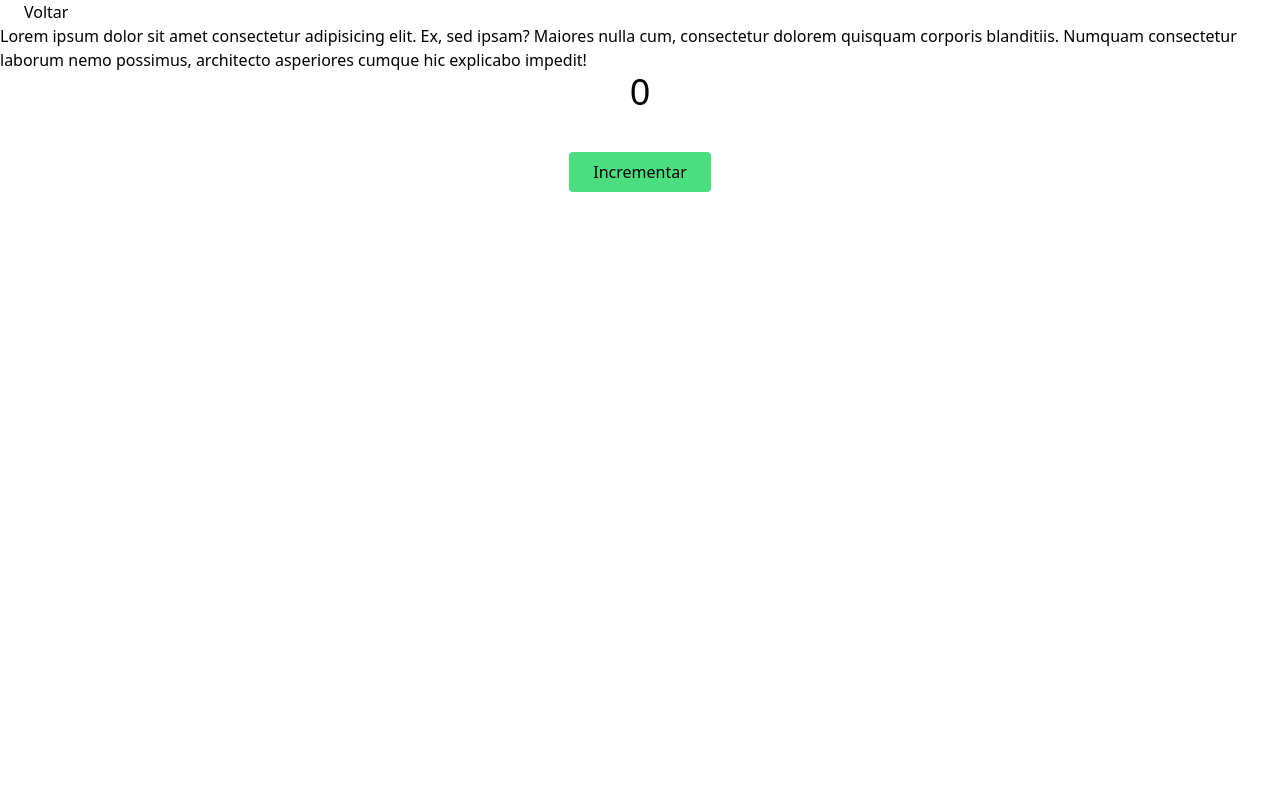
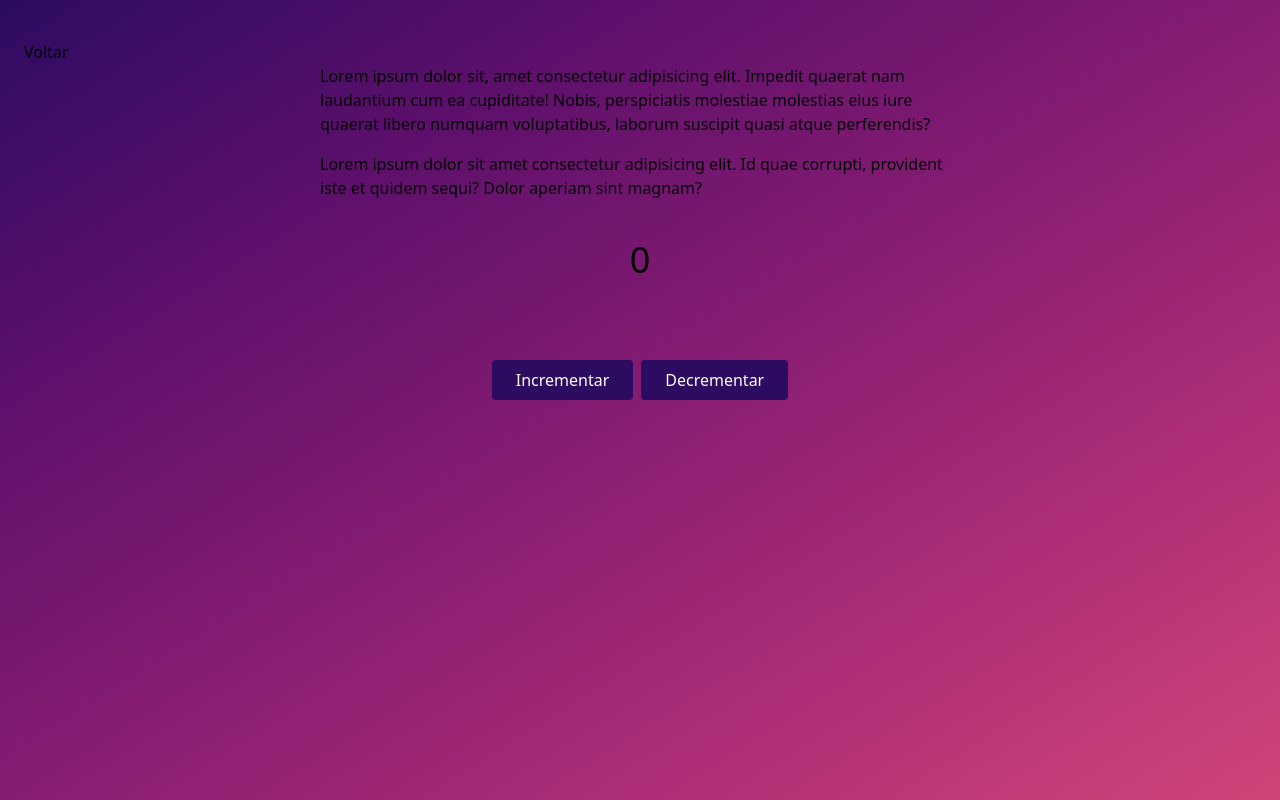
Before and after one commit to fernandoprestes/boilerplate-vue3-js, a Vue app: page /about in a window 1280 px wide. Built offline with nearby package versions, Linux system fonts and the light colour scheme; some icons are missing.

Commit message:
add tailwind colors config

```diff
--- a/package.json
+++ b/package.json
@@ -1,7 +1,6 @@
 {
   "name": "boilerplate-vue3-js",
-  "private": true,
-  "version": "0.0.0",
+  "license": "MIT",
   "scripts": {
     "dev": "vite",
     "build": "vite build",
--- a/src/App.vue
+++ b/src/App.vue
@@ -1,3 +1,13 @@
 <template>
-  <router-view />
+  <div class="container__background">
+    <router-view />
+  </div>
 </template>
+<style
+  lang="css"
+  scoped
+>
+  .container__background {
+    background-image: linear-gradient(to right bottom, #2c0b61, #5d106b, #861c72, #ad2e76, #d04579);
+  }
+</style>
--- a/src/pages/About/index.vue
+++ b/src/pages/About/index.vue
@@ -1,6 +1,8 @@
 <template>
+  <div class="h-screen">
+    <div class="container pt-10">
       <button
-    class="flex items-center justify-center gap-2"
+        class="flex items-center justify-center gap-2 hover:text-primary-300"
         @click="$router.push({ name: 'Home' })"
       >
         <span
@@ -9,19 +11,36 @@
         ></span
         >Voltar
       </button>
-  <div class="container">
-    Lorem ipsum dolor sit amet consectetur adipisicing elit. Ex, sed ipsam? Maiores nulla cum, consectetur dolorem
-    quisquam corporis blanditiis. Numquam consectetur laborum nemo possimus, architecto asperiores cumque hic explicabo
-    impedit!
     </div>
-  <div class="container flex flex-col items-center justify-center space-y-10">
+    <div class="container w-1/2 space-y-4">
+      <p>
+        Lorem ipsum dolor sit, amet consectetur adipisicing elit. Impedit quaerat nam laudantium cum ea cupiditate!
+        Nobis, perspiciatis molestiae molestias eius iure quaerat libero numquam voluptatibus, laborum suscipit quasi
+        atque perferendis?
+      </p>
+      <p>
+        Lorem ipsum dolor sit amet consectetur adipisicing elit. Id quae corrupti, provident iste et quidem sequi? Dolor
+        aperiam sint magnam?
+      </p>
+    </div>
+    <div class="container mt-10 flex flex-col items-center justify-center space-y-10">
       <span class="text-4xl">{{ count }}</span>
+      <span>{{ countLimit }}</span>
+      <div class="flex gap-2">
         <button
-      class="rounded bg-green-400 py-2 px-6"
+          class="rounded bg-primary-600 py-2 px-6 text-white"
           @click="increment"
         >
           Incrementar
         </button>
+        <button
+          class="rounded bg-primary-600 py-2 px-6 text-white"
+          @click="decrement"
+        >
+          Decrementar
+        </button>
+      </div>
+    </div>
   </div>
 </template>
 <script>
@@ -35,6 +54,10 @@
       increment() {
         this.count += 1;
       },
+      decrement() {
+        if (this.count === 0) return;
+        this.count -= 1;
+      },
     },
   };
 </script>
--- a/src/pages/Home/index.vue
+++ b/src/pages/Home/index.vue
@@ -1,6 +1,6 @@
 <template>
   <div class="container flex h-screen flex-col items-center justify-center space-y-10">
-    <h1 class="text-4xl font-bold text-green-400">Boilerplate Vite + Vue3</h1>
+    <h1 class="text-4xl font-bold text-primary-300">Boilerplate Vite + Vue3</h1>
     <div class="flex gap-4">
       <img
         class="w-32"
@@ -42,10 +42,10 @@
         title="prettier"
       />
     </div>
-    <div class="h-1 w-1/2 bg-green-400"></div>
+    <div class="diver__background h-1 w-1/2"></div>
     <div>
       <router-link
-        class="rounded bg-green-400 px-6 py-2 transition ease-in hover:bg-green-300"
+        class="rounded bg-primary-600 px-6 py-2 text-white transition ease-in hover:bg-primary-500"
         :to="{ name: 'About' }"
         >Sobre</router-link
       >
@@ -53,13 +53,10 @@
     <a
       href="https://github.com/fernandoprestes/boilerplate-vue3-js"
       target="_blank"
-      class="flex items-center justify-center gap-2 rounded border border-green-400 px-2 hover:bg-green-400 hover:text-green-50"
+      class="flex items-center justify-center gap-2 rounded border border-primary-600 px-2 text-white hover:bg-primary-600"
     >
       Github
-      <Icon
-        name="Github"
-        color="#000"
-      />
+      <Icon name="Github" />
     </a>
   </div>
 </template>
@@ -70,4 +67,17 @@
     components: { Icon },
   };
 </script>
-<style></style>
+<style
+  lang="css"
+  scoped
+>
+  .diver__background {
+    background: linear-gradient(
+      100deg,
+      rgba(44, 11, 97, 0.3) 0%,
+      rgba(44, 11, 97, 0.7) 20%,
+      rgba(208, 69, 121, 0.7) 80%,
+      rgba(208, 69, 121, 0.3) 100%
+    );
+  }
+</style>
--- a/tailwind.config.js
+++ b/tailwind.config.js
@@ -4,7 +4,16 @@ module.exports = {
     container: {
       center: true,
     },
-    extend: {},
+    extend: {
+      colors: {
+        primary: {
+          300: '#B99EE0',
+          500: '#422471',
+          600: '#2C0B61',
+          800: '#15052E',
+        },
+      },
+    },
   },
   plugins: [],
 };
```
Also changed, not shown: 1 other file (tests, documents, lock files or other folders). Lines whose indentation alone changed are shown as unchanged.
